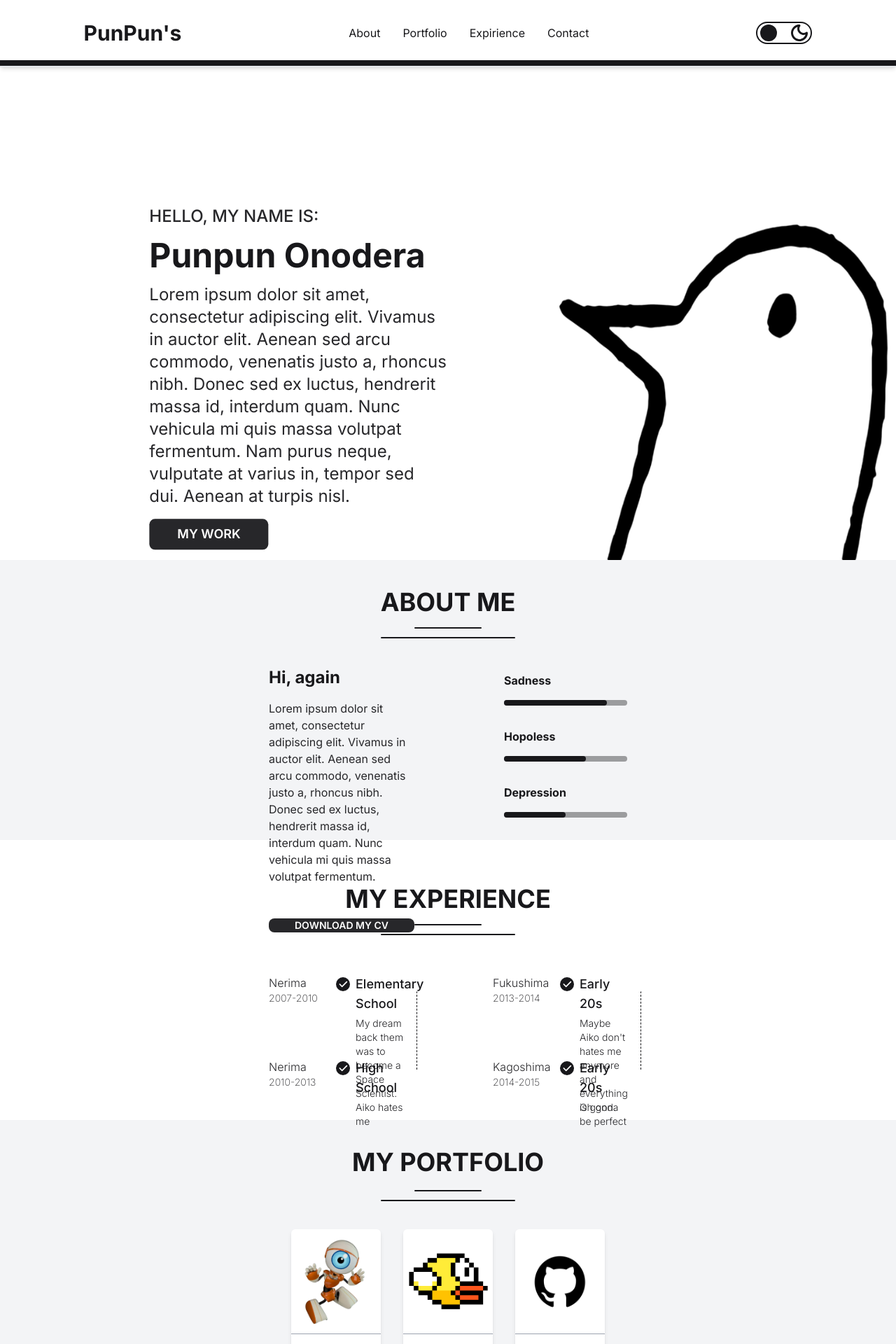
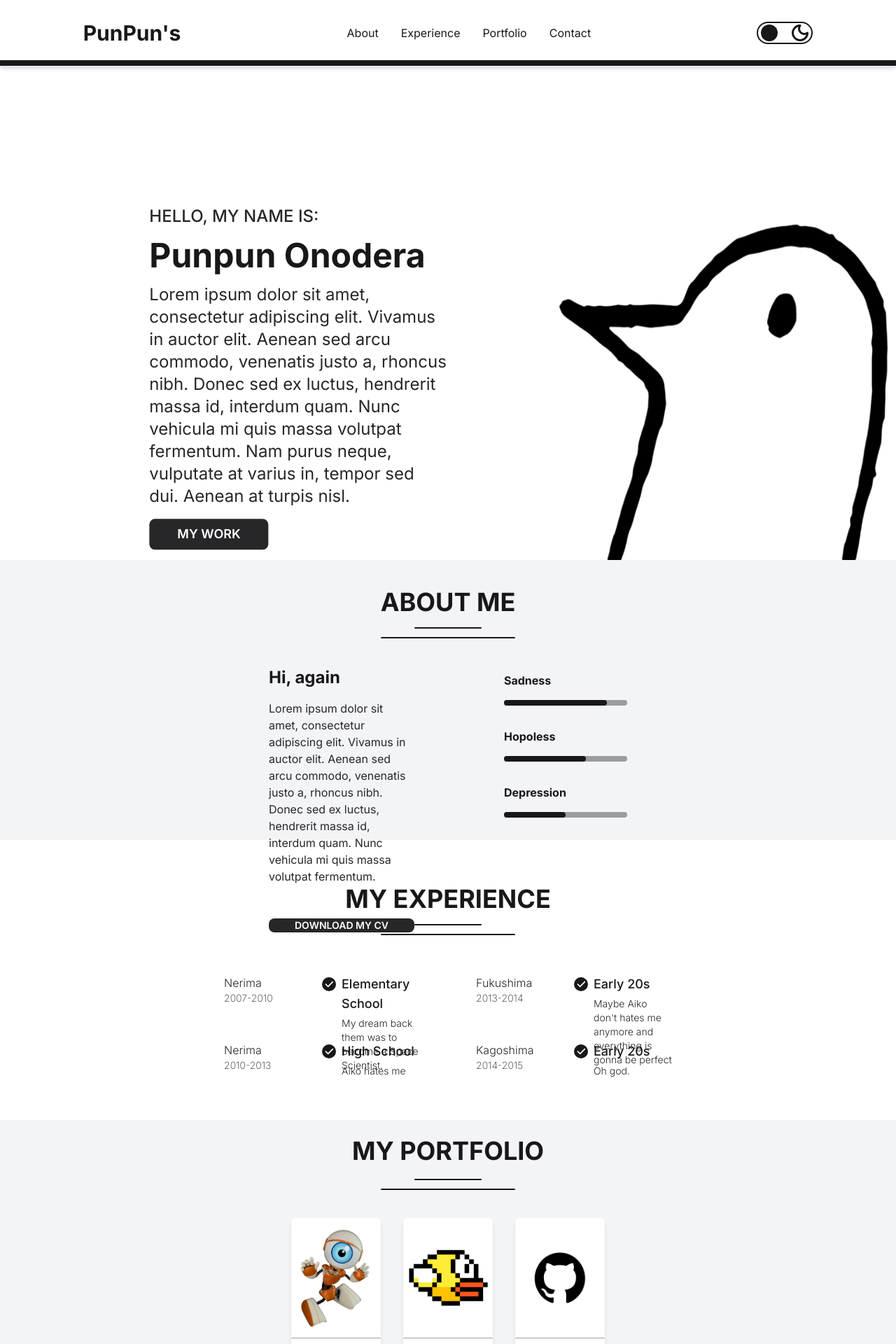
Before and after one commit to andradeigor/punpuns-portfolio, a React (Create React App) app: page / in a window 1280 px wide. Shown: the top 1920 px of the page at 70% size. Built offline with nearby package versions, Linux system fonts and the light colour scheme.

Commit message:
acho que acabei?

```diff
--- a/public/index.html
+++ b/public/index.html
@@ -29,7 +29,7 @@
       work correctly both with client-side routing and a non-root public URL.
       Learn how to configure a non-root public URL by running `npm run build`.
     -->
-    <title>React App</title>
+    <title>PunPun's</title>
   </head>
   <body>
     <noscript>You need to enable JavaScript to run this app.</noscript>
--- a/src/components/About/About.js
+++ b/src/components/About/About.js
@@ -1,6 +1,9 @@
 const About = ({ theme }) => {
   return (
-    <div className="flex h-1/2 w-full justify-center  bg-gray-100 px-64  transition-colors duration-500 ease-out dark:bg-zinc-800">
+    <div
+      id="about"
+      className="flex h-1/2 w-full justify-center  bg-gray-100 px-64  transition-colors duration-500 ease-out dark:bg-zinc-800"
+    >
       <div className="flex h-full w-2/3 flex-col py-10">
         <div className="flex w-full flex-col items-center ">
           <h1 className="mb-4 font-Inter text-4xl font-bold text-zinc-900 dark:text-gray-100">
@@ -26,7 +29,7 @@ const About = ({ theme }) => {
               DOWNLOAD MY CV
             </button>
           </div>
-          <div className="flex h-full w-1/2 flex-col justify-around  transition-all ">
+          <div className="flex h-full w-1/2 flex-col justify-around   transition-all ">
             <div className="h-16 w-full">
               <p className="mb-4 text-base font-bold text-zinc-900 dark:text-gray-100">
                 Sadness
--- a/src/components/Cards/Cards.js
+++ b/src/components/Cards/Cards.js
@@ -16,15 +16,18 @@ const Cards = ({ theme }) => {
     },
   ];
   return (
-    <div className="flex h-1/2 w-full justify-center  bg-gray-100 px-64 dark:bg-zinc-800">
-      <div className="flex h-full w-2/3 flex-col   py-10">
+    <div
+      id="portfolio"
+      className="flex h-1/2 w-full justify-center  bg-gray-100 px-64 transition-colors duration-500 ease-out dark:bg-zinc-800"
+    >
+      <div className="flex h-full w-2/3 flex-col   py-6">
         <div className="mb-5 flex w-full flex-col items-center">
-          <h1 className="mb-5 font-Inter text-4xl font-bold text-zinc-900 dark:text-gray-100">
+          <h1 className="mb-5 font-Inter text-4xl font-bold text-zinc-900 transition-colors duration-500 ease-out dark:text-gray-100">
             MY PORTFOLIO
           </h1>
           <div className="flex flex-col items-center gap-3 ">
-            <div className="h-0.5 w-24 rounded bg-zinc-900 dark:bg-gray-100" />
-            <div className="h-0.5 w-48 rounded bg-zinc-900 dark:bg-gray-100" />
+            <div className="h-0.5 w-24 rounded bg-zinc-900 transition-colors duration-500 ease-out dark:bg-gray-100" />
+            <div className="h-0.5 w-48 rounded bg-zinc-900 transition-colors duration-500 ease-out dark:bg-gray-100" />
           </div>
         </div>
         <div className="  flex h-full w-full justify-evenly ">
--- a/src/components/Contact/Contact.js
+++ b/src/components/Contact/Contact.js
@@ -7,21 +7,24 @@ import darkHousePath from "../../assets/darkHouse.svg";
 
 const Contact = ({ theme }) => {
   return (
-    <div className="flex h-1/2 w-full items-center  justify-center px-64 dark:bg-zinc-900">
+    <div
+      id="contact"
+      className="flex h-1/2 w-full items-center  justify-center px-64 transition-colors duration-500 ease-out dark:bg-zinc-900"
+    >
       <div className="flex h-full w-5/6 flex-col   py-10">
         <div className=" mb-5 flex w-full flex-col ">
-          <h1 className="mb-5 font-Inter text-4xl font-bold text-zinc-900 dark:text-gray-100">
+          <h1 className="mb-5 font-Inter text-4xl font-bold text-zinc-900 transition-colors  duration-500  ease-out dark:text-gray-100">
             GET IN TOUCH
           </h1>
           <div className="flex flex-col gap-3 ">
-            <div className="h-0.5 w-12 rounded bg-zinc-900 dark:bg-gray-100" />
-            <div className="h-0.5 w-24 rounded bg-zinc-900 dark:bg-gray-100" />
+            <div className="h-0.5 w-12 rounded bg-zinc-900 transition-colors duration-500 ease-out dark:bg-gray-100" />
+            <div className="h-0.5 w-24 rounded bg-zinc-900 transition-colors duration-500 ease-out dark:bg-gray-100" />
           </div>
         </div>
         <div className="  flex h-full w-full justify-evenly  ">
           <div className="h-full w-1/2 ">
             <div className="h-1/5 w-4/6 ">
-              <h3 className="text-base font-normal text-zinc-800 dark:text-gray-50">
+              <h3 className="text-base font-normal text-zinc-800 transition-colors duration-500 ease-out dark:text-gray-50">
                 Lorem ipsum dolor sit amet, consectetur adipiscing elit. Vivamus
                 in auctor elit.
               </h3>
@@ -29,7 +32,7 @@ const Contact = ({ theme }) => {
             <div className="flex h-4/5 w-full flex-col justify-evenly ">
               <div className=" flex h-1/4 w-full gap-x-5 ">
                 <div className="flex h-full items-center   ">
-                  <div className="flex h-14 w-14 items-center justify-center rounded-full border-[3px] border-zinc-900 dark:border-gray-100">
+                  <div className="flex h-14 w-14 items-center justify-center rounded-full border-[3px] border-zinc-900 transition-colors duration-500 ease-out dark:border-gray-100">
                     <img
                       src={theme ? darkPhonePath : PhonePath}
                       alt=""
@@ -38,18 +41,18 @@ const Contact = ({ theme }) => {
                   </div>
                 </div>
                 <div className="h-full w-5/6 ">
-                  <h1 className="text-xl font-light text-zinc-800 dark:text-gray-50">
+                  <h1 className="text-xl font-light text-zinc-800 transition-colors duration-500 ease-out dark:text-gray-50">
                     {" "}
                     Phone
                   </h1>
-                  <p className="mt-2 text-base font-extralight text-zinc-800 dark:text-gray-50">
+                  <p className="mt-2 text-base font-extralight text-zinc-800 transition-colors duration-500 ease-out dark:text-gray-50">
                     +81 6666-666
                   </p>
                 </div>
               </div>
               <div className=" flex h-1/4 w-full gap-x-5 ">
                 <div className="flex h-full items-center   ">
-                  <div className="flex h-14 w-14 items-center justify-center rounded-full border-[3px] border-zinc-900 dark:border-gray-100">
+                  <div className="flex h-14 w-14 items-center justify-center rounded-full border-[3px] border-zinc-900 transition-colors duration-500 ease-out dark:border-gray-100">
                     <img
                       src={theme ? darkMailPath : MailPath}
                       alt=""
@@ -58,18 +61,18 @@ const Contact = ({ theme }) => {
                   </div>
                 </div>
                 <div className="h-full w-5/6 ">
-                  <h1 className="text-xl font-light text-zinc-800 dark:text-gray-50">
+                  <h1 className="text-xl font-light text-zinc-800 transition-colors duration-500 ease-out dark:text-gray-50">
                     {" "}
                     Email
                   </h1>
-                  <p className="mt-2 text-base font-extralight text-zinc-800 dark:text-gray-50">
+                  <p className="mt-2 text-base font-extralight text-zinc-800 transition-colors duration-500 ease-out dark:text-gray-50">
                     PunPun@***.com
                   </p>
                 </div>
               </div>
               <div className=" flex h-1/4 w-full gap-x-5 ">
                 <div className="flex h-full items-center   ">
-                  <div className="flex h-14 w-14 items-center justify-center rounded-full border-[3px] border-zinc-900 dark:border-gray-100">
+                  <div className="flex h-14 w-14 items-center justify-center rounded-full border-[3px] border-zinc-900 transition-colors duration-500 ease-out dark:border-gray-100">
                     <img
                       src={theme ? darkHousePath : HousePath}
                       alt=""
@@ -78,10 +81,10 @@ const Contact = ({ theme }) => {
                   </div>
                 </div>
                 <div className="h-full w-5/6 ">
-                  <h1 className="text-xl font-light text-zinc-800 dark:text-gray-50">
+                  <h1 className="text-xl font-light text-zinc-800 transition-colors duration-500 ease-out dark:text-gray-50">
                     Location
                   </h1>
-                  <p className="mt-2 text-base font-extralight text-zinc-800 dark:text-gray-50">
+                  <p className="mt-2 text-base font-extralight text-zinc-800 transition-colors duration-500 ease-out dark:text-gray-50">
                     Kagoshima city, next to Urata Beach
                   </p>
                 </div>
@@ -94,14 +97,14 @@ const Contact = ({ theme }) => {
                 <input
                   type="text"
                   placeholder="Your Name"
-                  className="flex h-4/6 w-full items-center justify-center pl-4 text-lg font-light text-zinc-800 shadow focus:shadow-md dark:border-gray-50/20  dark:bg-zinc-900 dark:text-gray-50 dark:shadow-zinc-800"
+                  className="flex h-4/6 w-full items-center justify-center pl-4 text-lg font-light text-zinc-800 shadow transition-colors duration-500  ease-out focus:shadow-md dark:border-gray-50/20 dark:bg-zinc-900 dark:text-gray-50 dark:shadow-zinc-800"
                 />
               </div>
               <div className="h-full w-1/2 ">
                 <input
                   type="text"
                   placeholder="Your Email"
-                  className="flex h-4/6 w-full items-center justify-center pl-4 text-lg font-light text-zinc-800 shadow focus:shadow-md dark:border-gray-50/20  dark:bg-zinc-900 dark:text-gray-50 dark:shadow-zinc-800"
+                  className="flex h-4/6 w-full items-center justify-center pl-4 text-lg font-light text-zinc-800 shadow transition-colors duration-500  ease-out focus:shadow-md dark:border-gray-50/20 dark:bg-zinc-900 dark:text-gray-50 dark:shadow-zinc-800"
                 />
               </div>
             </div>
@@ -110,11 +113,11 @@ const Contact = ({ theme }) => {
                 <textarea
                   type="text"
                   placeholder="Your Message"
-                  className="h-full w-full border-[1px] border-zinc-800/20 pt-4 pl-4 text-lg font-light text-zinc-800 shadow focus:shadow-md dark:border-gray-50/20  dark:bg-zinc-900 dark:text-gray-50 dark:shadow-zinc-800"
+                  className="h-full w-full border-[1px] border-zinc-800/20 pt-4 pl-4 text-lg font-light text-zinc-800 shadow transition-colors duration-500  ease-out focus:shadow-md dark:border-gray-50/20 dark:bg-zinc-900 dark:text-gray-50 dark:shadow-zinc-800"
                 />
               </div>
               <div className="flex h-14 w-full items-center ">
-                <button className="h-5/6 w-1/3 rounded bg-zinc-800 font-Inter font-semibold text-white duration-500 ease-out hover:bg-zinc-900 dark:text-gray-50">
+                <button className="h-5/6 w-1/3 rounded bg-zinc-800 font-Inter font-semibold text-white transition-colors duration-500 ease-out hover:bg-zinc-900 dark:text-gray-50">
                   {" "}
                   SEND MESSAGE
                 </button>
--- a/src/components/Header/Header.js
+++ b/src/components/Header/Header.js
@@ -1,34 +1,63 @@
 import { useState, useEffect } from "react";
 import MoonPath from "../../assets/moon.svg";
 import SunPath from "../../assets/sun.svg";
-import { useScroll, motion, useTransform } from "framer-motion";
+import { useScroll, motion } from "framer-motion";
 const Header = ({ setTheme, theme }) => {
   const { scrollYProgress } = useScroll();
+  const [show, setShow] = useState(true);
+  const [lastScrollY, setLastScrollY] = useState(0);
+
+  /*essa parte do controlnavbar e do useeffect eu sinceramente peguei do google*/
+  const controlNavbar = () => {
+    if (typeof window !== "undefined") {
+      if (window.scrollY > lastScrollY) {
+        setShow(false);
+      } else {
+        setShow(true);
+      }
+
+      setLastScrollY(window.scrollY);
+    }
+  };
+
+  useEffect(() => {
+    if (typeof window !== "undefined") {
+      window.addEventListener("scroll", controlNavbar);
+      return () => {
+        window.removeEventListener("scroll", controlNavbar);
+      };
+    }
+  }, [lastScrollY]);
   return (
     <header
-      className={`fixed top-0 left-0 z-30 flex h-24 w-full border-b-2 bg-white shadow-md transition-colors duration-500 ease-out dark:border-zinc-800 dark:bg-zinc-900`}
+      className={`fixed top-0 left-0 z-30 flex  w-full border-b-2 bg-white shadow-md transition-all duration-700 ease-out dark:border-zinc-800 dark:bg-zinc-900 ${
+        show ? "h-24" : "h-16"
+      }`}
     >
-      <div className="flex h-full w-full items-center justify-around ">
-        <div className="">
+      <div className="flex h-full w-full items-center justify-around transition-all duration-700 ease-out">
+        <div className="transition-all duration-700 ease-out">
           <h1 className="font-Inter text-3xl font-bold text-zinc-900 transition-colors duration-500 ease-out dark:text-gray-100">
-            PunPun's
+            <a href="#home">PunPun's</a>
           </h1>
         </div>
+
         <nav>
+          {show && (
             <ul className="flex gap-8  align-text-bottom">
               <li className="text-md cursor-pointer font-Inter font-normal text-zinc-900 transition-colors duration-500 ease-out hover:text-gray-500 dark:text-gray-100">
-              About
+                <a href="#about">About </a>
               </li>
               <li className="text-md cursor-pointer font-Inter font-normal text-zinc-900 transition-colors duration-500 ease-out hover:text-gray-500 dark:text-gray-100">
-              Portfolio
+                <a href="#experience">Experience</a>
               </li>
               <li className="text-md cursor-pointer font-Inter font-normal text-zinc-900 transition-colors duration-500 ease-out hover:text-gray-500 dark:text-gray-100">
-              Expirience
+                <a href="#portfolio">Portfolio</a>
               </li>
               <li className="text-md cursor-pointer font-Inter font-normal text-zinc-900 transition-colors duration-500 ease-out hover:text-gray-500 dark:text-gray-100">
-              Contact
+                <a href="#contact">Contact</a>
               </li>
             </ul>
+          )}
         </nav>
         <div className="flex items-center">
           <label className="relative block h-8 w-20 " htmlFor="checkbox">
@@ -54,8 +83,9 @@ const Header = ({ setTheme, theme }) => {
           </label>
         </div>
       </div>
+
       <motion.div
-        className="absolute bottom-0 h-2 w-full bg-zinc-900 dark:bg-gray-100"
+        className="absolute bottom-0 h-2 w-full bg-zinc-900 transition-colors duration-500 ease-out dark:bg-gray-100"
         style={{ scaleX: scrollYProgress }}
       />
     </header>
--- a/src/components/MyExperience/MyExperience.js
+++ b/src/components/MyExperience/MyExperience.js
@@ -4,8 +4,11 @@ import { motion } from "framer-motion";
 
 const Myexperience = ({ theme }) => {
   return (
-    <div className="flex h-1/2 w-full justify-center bg-white px-64 pt-16 transition-colors duration-500 ease-out dark:bg-zinc-900">
-      <div className="flex h-full w-2/3 flex-col ">
+    <div
+      id="experience"
+      className="flex h-1/2 w-full justify-center bg-white px-64 pt-16 transition-colors duration-500 ease-out dark:bg-zinc-900"
+    >
+      <div className="flex h-full w-5/6 flex-col ">
         <div className="flex w-full flex-col items-center ">
           <h1 className="mb-4 font-Inter text-4xl font-bold text-zinc-900 dark:text-gray-100">
             MY EXPERIENCE
@@ -15,10 +18,10 @@ const Myexperience = ({ theme }) => {
             <div className="h-0.5 w-48 rounded bg-zinc-900 dark:bg-gray-100" />
           </div>
         </div>
-        <div className="flex h-full w-full gap-x-32  py-10 pt-14">
+        <div className="flex h-full w-full  gap-20 py-10 pt-14">
           <div className="relative flex h-full w-1/2 flex-col  ">
             <div className="flex h-1/2 w-full">
-              <div className="h-full w-1/2 ">
+              <div className="h-full w-1/2">
                 <h3 className="text-md font-light text-zinc-800 dark:text-gray-50">
                   Nerima
                 </h3>
@@ -26,7 +29,7 @@ const Myexperience = ({ theme }) => {
                   2007-2010
                 </h4>
               </div>
-              <div className="flex h-full w-1/2 gap-x-2 ">
+              <div className="flex h-full w-1/2 grow gap-x-2">
                 <div className="h-8 w-8">
                   <div className="mt-1 flex h-5 w-5 items-center justify-center rounded-full bg-zinc-900 dark:bg-gray-100">
                     <img
@@ -94,7 +97,6 @@ const Myexperience = ({ theme }) => {
                 </div>
               </div>
             </div>
-            <hr className="absolute top-6 left-[211px]  h-28 w-0.5 border-l-[1px] border-dashed border-l-zinc-900 dark:border-l-gray-100"></hr>
           </div>
           <div className="relative flex h-full w-1/2 flex-col ">
             <div className="flex h-1/2 w-full">
@@ -172,18 +174,12 @@ const Myexperience = ({ theme }) => {
                   <h1 className="text-lg font-medium text-zinc-900 dark:text-gray-100">
                     Early 20s
                   </h1>
-                  <motion.h2
-                    initial={{ opacity: 0 }}
-                    animate={{ opacity: 1 }}
-                    transition={{ duration: 1.2 }}
-                    className="pt-1 text-sm font-light text-zinc-800  dark:font-bold dark:text-red-600"
-                  >
+                  <motion.h2 className="pt-1 text-sm font-light text-zinc-800 transition-all duration-1000 dark:font-bold dark:text-red-600">
                     Oh god.
                   </motion.h2>
                 </div>
               </div>
             </div>
-            <hr className="absolute top-6 left-[211px]  h-28 w-0.5 border-l-[1px] border-dashed border-l-zinc-900 dark:border-l-gray-100"></hr>
           </div>
         </div>
       </div>
--- a/src/index.css
+++ b/src/index.css
@@ -14,3 +14,6 @@
 body {
   overflow-x: hidden;
 }
+html {
+  scroll-behavior: smooth;
+}
```
Also changed, not shown: src/components/Card/Card.js (+4 -4 lines), src/components/WhoIM/WhoIM.js (+15 -10 lines). Lines whose indentation alone changed are shown as unchanged.
